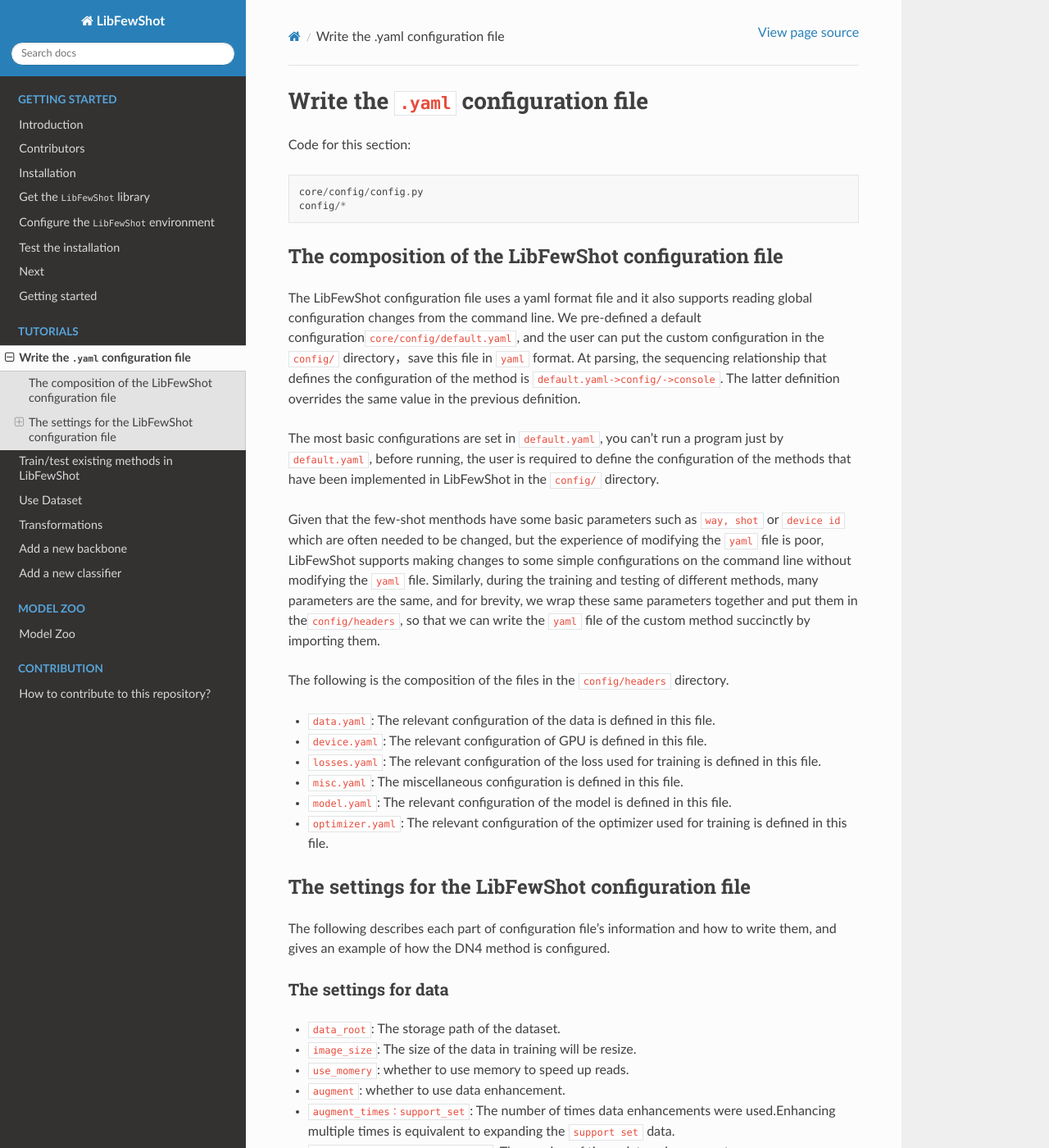
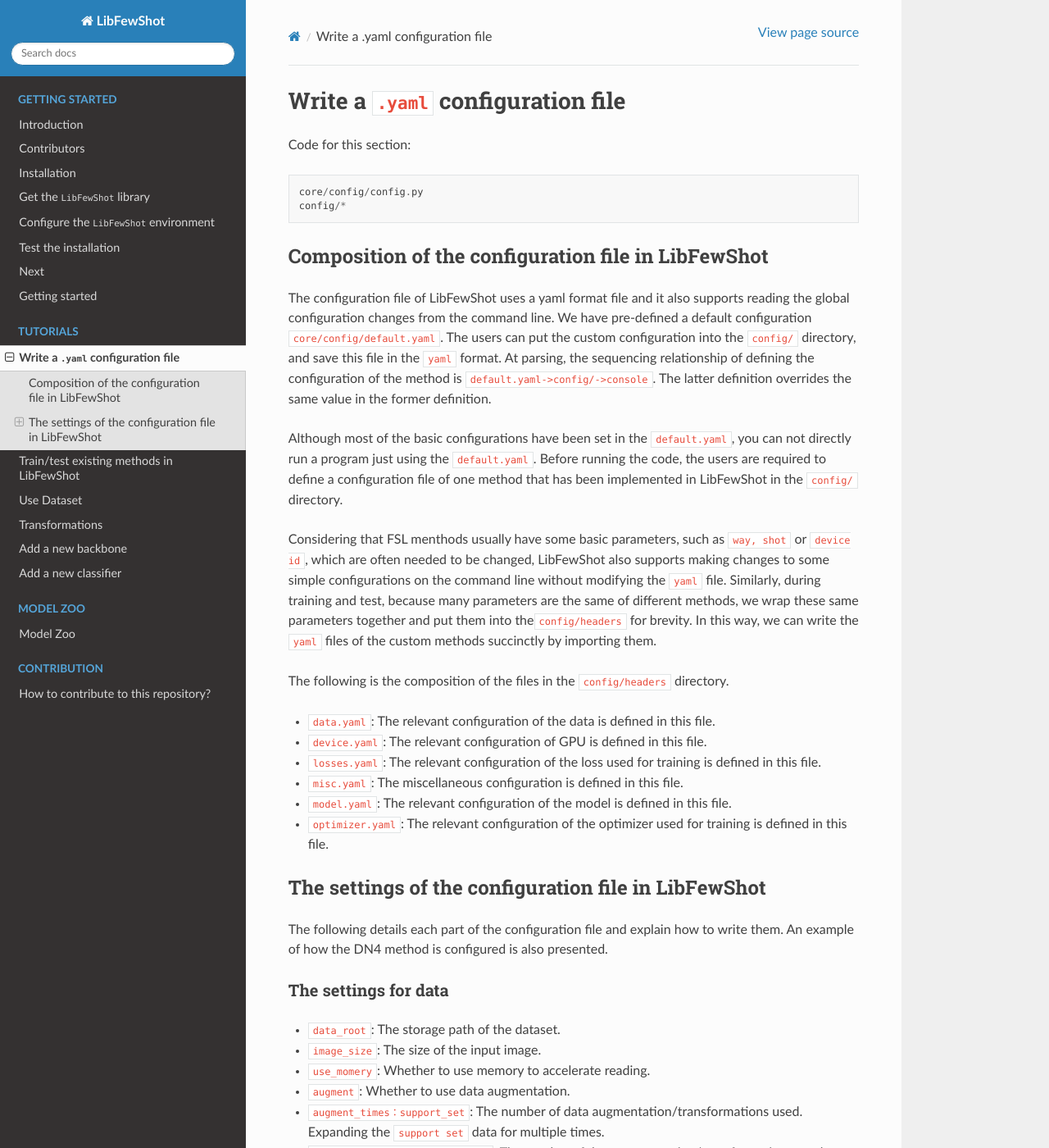
Before and after one commit to RL-VIG/LibFewShot, a Sphinx documentation site: the page built from docs/tutorials/t0-write_a_config_yaml.md, in a window 1280 px wide and 1400 px high. Shown: the whole window at 82% size. Built offline with Sphinx 7.4.7 and the Read the Docs theme 2.0.0, drawn with Linux system fonts in a browser that asks for light colours; some of the changed text lies outside the part shown.

Commit message:
Make some modifications

````diff
--- a/docs/tutorials/t0-write_a_config_yaml.md
+++ b/docs/tutorials/t0-write_a_config_yaml.md
@@ -1,4 +1,4 @@
-# Write the `.yaml` configuration file
+# Write a `.yaml` configuration file
 
 Code for this section:
 ```
@@ -6,13 +6,13 @@
 config/*
 ```
 
-## The composition of the LibFewShot configuration file
+## Composition of the configuration file in LibFewShot
 
-The LibFewShot configuration file uses a yaml format file and it also supports reading global configuration changes from the command line. We pre-defined a default configuration`core/config/default.yaml`, and the user can put the custom configuration in the `config/` directory，save this file in `yaml` format. At parsing, the sequencing relationship that defines the configuration of the method is `default.yaml->config/->console`. The latter definition overrides the same value in the previous definition.
+The configuration file of LibFewShot uses a yaml format file and it also supports reading the global configuration changes from the command line. We have pre-defined a default configuration `core/config/default.yaml`. The users can put the custom configuration into the `config/` directory, and save this file in the `yaml` format. At parsing, the sequencing relationship of defining the configuration of the method is `default.yaml->config/->console`. The latter definition overrides the same value in the former definition.
 
-The most basic configurations are set in `default.yaml`, you can't run a program just by `default.yaml`, before running, the user is required to define the configuration of the methods that have been implemented in LibFewShot in the `config/` directory.
+Although most of the basic configurations have been set in the `default.yaml`, you can not directly run a program just using the `default.yaml`. Before running the code, the users are required to define a configuration file of one method that has been implemented in LibFewShot in the `config/` directory.
 
-Given that the few-shot menthods have some basic parameters such as `way, shot` or `device id` which are often needed to be changed, but the experience of modifying the `yaml` file is poor, LibFewShot supports making changes to some simple configurations on the command line without modifying the `yaml` file. Similarly, during the training and testing of different methods, many parameters are the same, and for brevity, we wrap these same parameters together and put them in the`config/headers`, so that we can write the `yaml` file of the custom method succinctly by importing them.
+Considering that FSL menthods usually have some basic parameters, such as `way, shot` or `device id`, which are often needed to be changed, LibFewShot also supports making changes to some simple configurations on the command line without modifying the `yaml` file. Similarly, during training and test, because many parameters are the same of different methods, we wrap these same parameters together and put them into the`config/headers` for brevity. In this way, we can write the `yaml` files of the custom methods succinctly by importing them.
 
 The following is the composition of the files in the `config/headers` directory.
 
@@ -23,18 +23,18 @@
 - `model.yaml`: The relevant configuration of the model is defined in this file.
 - `optimizer.yaml`: The relevant configuration of the optimizer used for training is defined in this file.
 
-## The settings for the LibFewShot configuration file
+## The settings of the configuration file in LibFewShot
 
-The following describes each part of configuration file's information and how to write them, and gives an example of how the DN4 method is configured.
+The following details each part of the configuration file and explain how to write them. An example of how the DN4 method is configured is also presented.
 
 ### The settings for data
 
 + `data_root`: The storage path of the dataset.
-+ `image_size`: The size of the data in training will be resize.
-+ `use_momery`: whether to use memory to speed up reads.
-+ `augment`: whether to use data enhancement.
-+ `augment_times：support_set`: The number of times data enhancements were used.Enhancing multiple times is equivalent to expanding the `support set` data.
-+ `augment_times_query：query_set`: The number of times data enhancements were used.Enhancing multiple times is equivalent to expanding the `query set` data.
++ `image_size`: The size of the input image.
++ `use_momery`: Whether to use memory to accelerate reading.
++ `augment`: Whether to use data augmentation.
++ `augment_times：support_set`: The number of data augmentation/transformations used. Expanding the `support set` data for multiple times.
++ `augment_times_query：query_set`: The number of data augmentation/transformations used. Expanding the `query set` data for multiple times.
 
   ```yaml
   data_root: /data/miniImageNet--ravi
@@ -78,11 +78,11 @@
 
 + `test_epoch`: The number of `epoch` during testing.
 
-+ `parallel_part`: The parts need to be processed in parallel during forward propagation, and The variable names of the method in these parts are given as a list
++ `parallel_part`: The parts that need to be processed in parallel in the forward propagation, and the variable names of the method in these parts are given as a list
 
-+ `pretrain_path`: Pretrain weight addresses that need to be assigned to files. At the beginning of the training, this setting is checked, if not empty, the pre-training weight of the target address is loaded into the `backbone` of the current training.
++ `pretrain_path`: The path of the pre-training weights. At the beginning of the training, this setting will be first checked. If it is not empty, the pre-trained weights of the target path will be loaded into the `backbone` of the current training.
 
-+ `resume`: If set to True, the training status is read from the default address and continues training.
++ `resume`: If set to True, the training status is read from the default address to support continual training.
 
 + `way_num`: The number of `way` during training.
 
@@ -96,13 +96,13 @@
 
 + `test_query`: The number of `query` during testing. If not specified, the `query_num` is assigned to the `test_way`。
 
-+ `episode_size`: The number of tasks used for network training at a time.
++ `episode_size`: The number of tasks/episodes used for the network training at each time.
 
-+ `batch_size`: The `batch size` used when the `pre-training` model is `pre-trained`. During training in other kinds of methods, this property is useless.
++ `batch_size`: The `batch size` used when the `pre-training` model is `pre-trained`. In some kinds of methods, this property is useless.
 
-+ `train_episode`: The number of tasks per `epoch` in training.
++ `train_episode`: The number of tasks per `epoch` during training.
 
-+ `test_episode`: The number of tasks per `epoch` in testing.
++ `test_episode`: The number of tasks per `epoch` during testing.
 
   ```yaml
   epoch: 50
@@ -130,10 +130,10 @@
 
   ### The settings for optimizer
 
-  + `optimizer`: Optimizer information used in training.
-  + `name`: The name of tne Optimizer, The framework only temporarily supports all Optimizer provided by `pytorch`.
-  + `kwargs`: The parameters of the optimizer need to be passed in, and the name needs to be the same as the parameter name required by the pytorch optimizer.
-  + `other`:Currently, the framework only supports the learning rate used by each part of a separately specified method, and the name needs to be the same as the variable name used in the method.
+  + `optimizer`: Optimizer information used during training.
+  + `name`: The name of the Optimizer, only temporarily supports all Optimizers provided by `PyTorch`.
+  + `kwargs`: The parameters used in the optimizer, and the name needs to be the same as the parameter name required by the pytorch optimizer.
+  + `other`: Currently, the framework only supports the learning rate used by each part of a separately specified method, and the name needs to be the same as the variable name used in the method.
 
   ```yaml
   optimizer:
@@ -146,9 +146,10 @@
           dnf_layer: 0.001
   ```
 
-+ `lr_scheduler`: the learning rate adjustment strategy used in training, The framework only temporarily supports all the learning rate adjustment strategy provided by `pytorch`.
++ `lr_scheduler`: The learning rate adjustment strategy used during training, only temporarily supports all the learning rate adjustment strategies provided by `PyTorch`.
   + `name`: The name of the learning rate adjustment strategy.
-  + `kwargs`: In addition to the optimizer, The name of the learning rate adjustment strategy to pass, same as the parameters are required for the learning rate adjustment strategy in `pytorch`.
+  + `kwargs`: Other parameters used in the learning rate adjustment strategy in `PyTorch`.
+
   ```yaml
   lr_scheduler:
     name: StepLR
@@ -159,9 +160,9 @@
 
   ### The settings for loss
 
-+ `loss`: Loss function information used in training.
-  + `name`: The name of tne loss function, The framework only temporarily supports all loss functions provided by `pytorch`.
-  + `kwargs`: The parameters required for the loss function, same as the parameters are required for loss functions in `pytorch`.
++ `loss`: Loss function information used during training.
+  + `name`: The name of the loss function, only temporarily supports all loss functions provided by `PyTorch`.
+  + `kwargs`: The parameters required for the loss function.
 
   ```yaml
   loss:
@@ -174,7 +175,7 @@
 + `device_ids`: The `gpu` number, which is the same as the `nvidia-smi` command.
 + `n_gpu`: The number of parallel `gpu` used during training, if `1`, it can't apply to parallel training.
 + `deterministic`: Whether to turn on `torch.backend.cudnn.benchmark` and `torch.backend.cudnn.deterministic` and whether to determine random seeds during training.
-+ `seed`: Seed points used in training `numpy`，`torch`，`cuda`.
++ `seed`: Seed points used in `numpy`，`torch`，and `cuda`.
 
   ```yaml
   device_ids: 0,1,2,3,4,5,6,7
````
Also changed, not shown: other parts of docs/tutorials/t0-write_a_config_yaml.md (+4 -4 lines).
